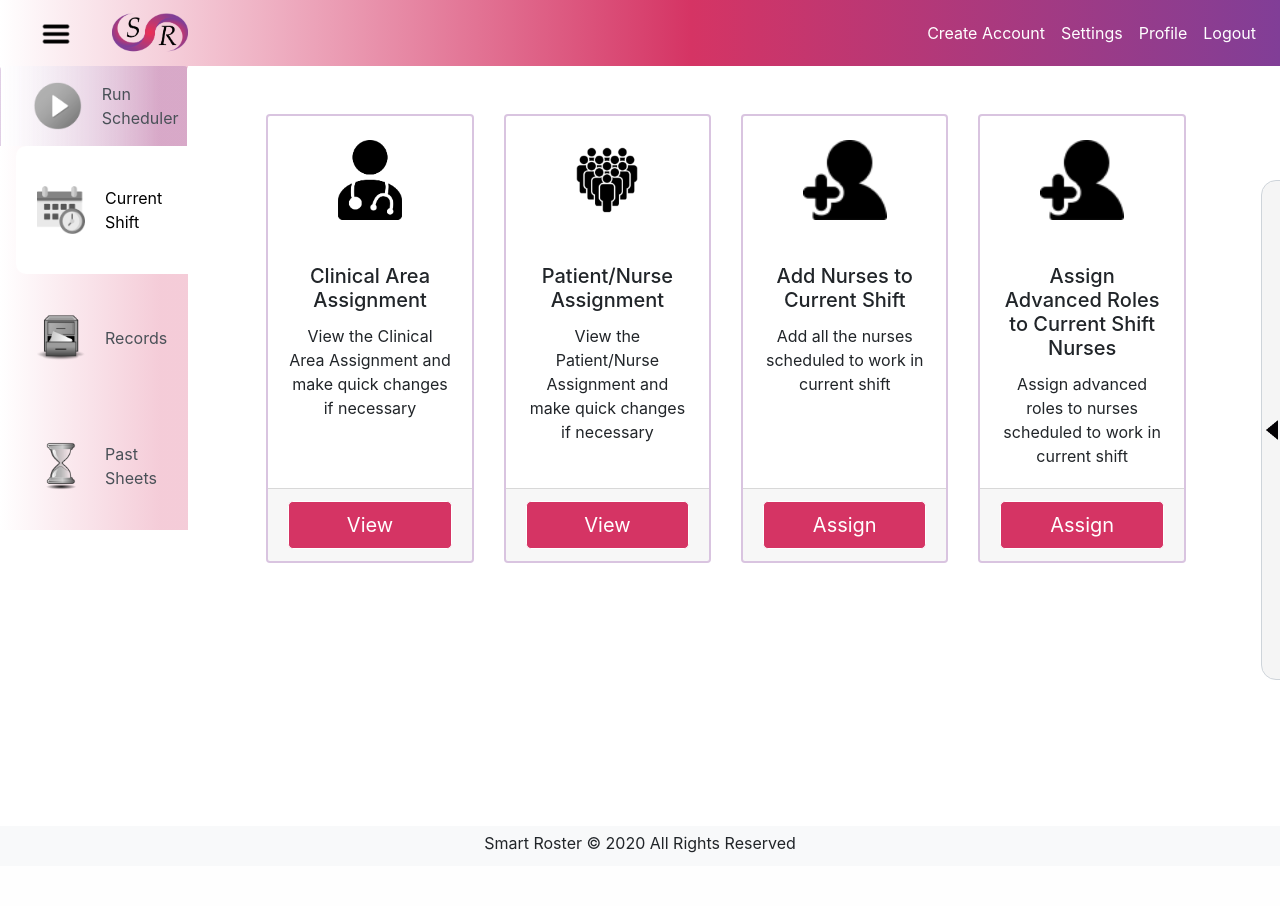
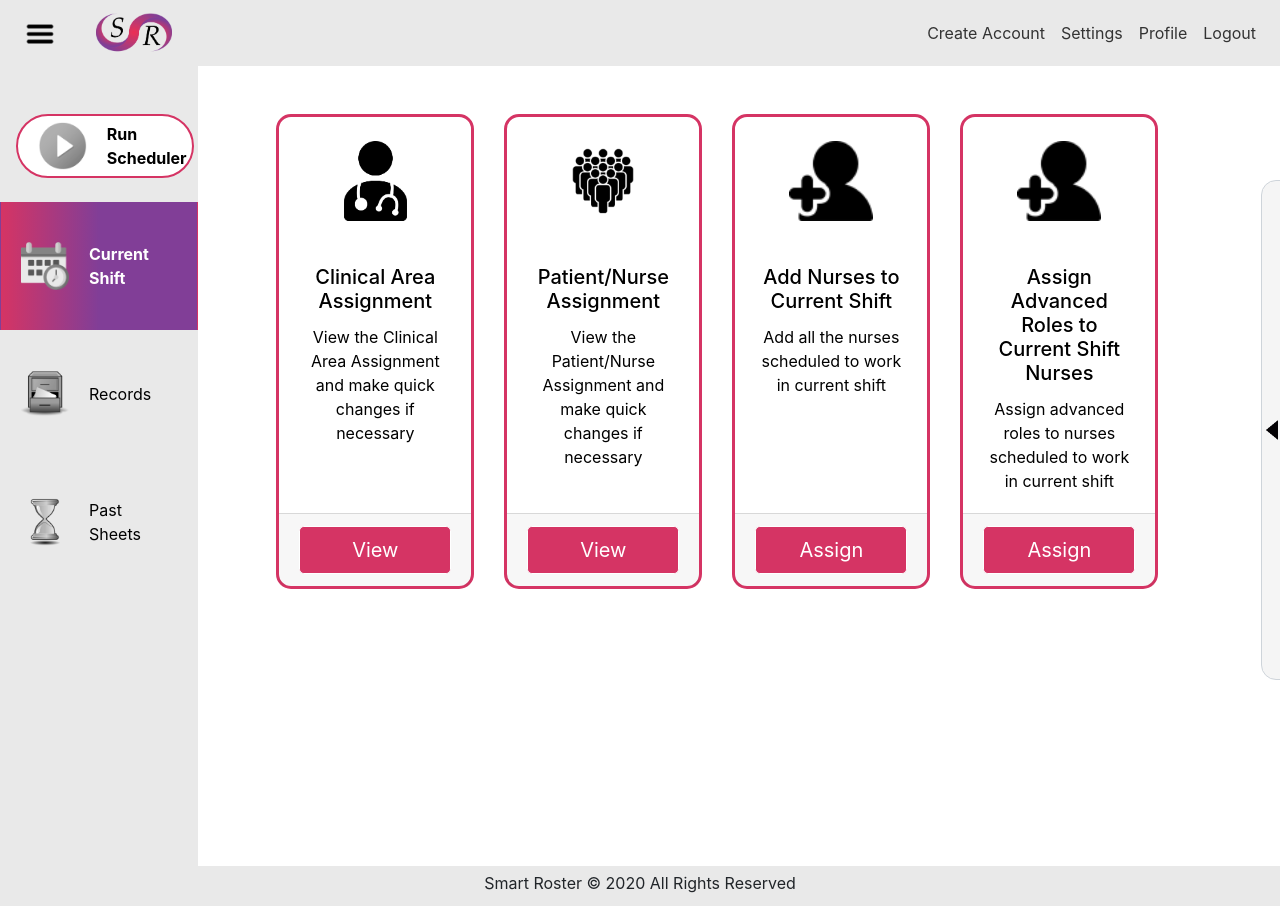
Before and after one commit to jho53/smart-roster-schedule, a Flask app: page / in a window 1280 px wide. Before the commit the page ends 853 px from the top, so only its background shows below. Run offline with Flask 2, Linux system fonts and the light colour scheme; the visitor is signed in with stand-in values (Sample User, id 1); data that the repository does not hold is empty; some libraries are stand-ins or nearby versions.

Commit message:
full website recoloured

```diff
--- a/code/static/sass/style.scss
+++ b/code/static/sass/style.scss
@@ -4,8 +4,16 @@ body {
   background-color: white;
 }
 
+.container-fluid {
+  padding: 0;
+}
+
 table {
   display: "block";
+}
+
+.row {
+  margin: 0;
 }
 
 // div {
@@ -64,20 +72,18 @@ table {
   padding-top: 5px;
 }
 
-.card:hover {
-  background: #ffffff;
-}
-
 /* Navbar */
 .navbar_custom {
-  background: linear-gradient(90deg, rgba(255,255,255,1) 0%, rgba(213,52,100,1) 54%, rgba(129,62,151,1) 100%);
+  background-color: rgb(233, 233, 233);
+  padding-left: 0;
 }
 
 .navbar_text {
-  color: white;
+  color: #333333;
 
   &:hover {
-    color: pink;
+    color: #D53464;
+    font-weight: bolder;
   }
 
   &.current_link {
@@ -106,36 +112,41 @@ table {
 }
 
 .card_custom {
-  background-color: white;
-  transition: 0.4s ease-in;
+  background-color: transparent;
+  transition: 0.3s ease-in;
   width: 18rem;
-  border: 2px solid rgba(129,62,151,0.3);
+  border: 3px solid rgba(213,52,100,1);
+  border-radius: 15px;
+  color: black;
 
   &:hover {
-    background-color: rgba(129,62,151,0.4);
+    background: linear-gradient(90deg, rgba(213,52,100,1) 0%, rgba(129,62,151,1) 50%);
+    transition: 0.3s;
+    color: white;
+    border: 3px solid rgba(129,62,151,0.3);
+
     .custom_card_img {
       height: 96px;
-      transition: 0.4s;
+      transition: 0.3s;
       margin: 1rem;
     }
   }
 }
 
 .run_tab_custom {
-  height: 5rem;
+  height: 4rem;
   display: flex;
   align-items: center;
-  background: linear-gradient(90deg, rgba(255,255,255,1) 0%, rgba(129,62,151,0.25) 85%);
-  border-color: transparent;
-  padding-left: 2rem;
-  margin: 0px;
+  background-color: white;
+  border: 2px solid #D53464;
+  color: black;
+  font-weight: bold;
+  width: 90%;
 
   &:hover {
-    background: linear-gradient(90deg, rgba(129,62,151,0.25) 0%, rgba(129,62,151,0.6) 85%);
-    font-size: larger;
-    font-weight: bolder;
+    background: linear-gradient(90deg, rgba(213,52,100,1) 0%, rgba(129,62,151,1) 50%);
     color: white;
-    transition: 0.1s;
+    transition: 0.1s ease-in;
   }
 }
 
@@ -145,16 +156,20 @@ table {
   align-items: center;
   background-color: transparent;
   border-color: transparent;
-  border-radius: 10px;
   margin: 0rem;
+  color: black;
 
   &.active {
-    background-color: white;
+    background: linear-gradient(90deg, rgba(213,52,100,1) 0%, rgba(129,62,151,1) 50%);
     border-color: transparent;
-    color: black;
+    font-weight: bolder;
+    color: white;
 
     &:hover {
-      background-color: white;
+      background: linear-gradient(90deg, rgba(213,52,100,1) 0%, rgba(129,62,151,1) 50%);
+      border-color: transparent;
+      font-weight: bolder;
+      color: white;
     }
   }
 
@@ -174,7 +190,8 @@ table {
 }
 
 .tab_menu_custom {
-  background: linear-gradient(90deg, rgba(255,255,255,1) 0%, rgba(213,52,100,0.25) 85%);
+  background-color: rgb(233, 233, 233);
+  height: 100vh;
 }
 
 
--- a/code/static/style.css
+++ b/code/static/style.css
@@ -4,8 +4,16 @@ body {
   background-color: white;
 }
 
+.container-fluid {
+  padding: 0;
+}
+
 table {
   display: "block";
+}
+
+.row {
+  margin: 0;
 }
 
 /******* Class Styling *******/
@@ -61,20 +69,18 @@ table {
   padding-top: 5px;
 }
 
-.card:hover {
-  background: #ffffff;
-}
-
 /* Navbar */
 .navbar_custom {
-  background: linear-gradient(90deg, white 0%, #d53464 54%, #813e97 100%);
+  background-color: #e9e9e9;
+  padding-left: 0;
 }
 
 .navbar_text {
-  color: white;
+  color: #333333;
 }
 .navbar_text:hover {
-  color: pink;
+  color: #D53464;
+  font-weight: bolder;
 }
 .navbar_text.current_link {
   color: yellow;
@@ -99,35 +105,39 @@ table {
 }
 
 .card_custom {
-  background-color: white;
-  transition: 0.4s ease-in;
+  background-color: transparent;
+  transition: 0.3s ease-in;
   width: 18rem;
-  border: 2px solid rgba(129, 62, 151, 0.3);
+  border: 3px solid #d53464;
+  border-radius: 15px;
+  color: black;
 }
 .card_custom:hover {
-  background-color: rgba(129, 62, 151, 0.4);
+  background: linear-gradient(90deg, #d53464 0%, #813e97 50%);
+  transition: 0.3s;
+  color: white;
+  border: 3px solid rgba(129, 62, 151, 0.3);
 }
 .card_custom:hover .custom_card_img {
   height: 96px;
-  transition: 0.4s;
+  transition: 0.3s;
   margin: 1rem;
 }
 
 .run_tab_custom {
-  height: 5rem;
+  height: 4rem;
   display: flex;
   align-items: center;
-  background: linear-gradient(90deg, white 0%, rgba(129, 62, 151, 0.25) 85%);
-  border-color: transparent;
-  padding-left: 2rem;
-  margin: 0px;
+  background-color: white;
+  border: 2px solid #D53464;
+  color: black;
+  font-weight: bold;
+  width: 90%;
 }
 .run_tab_custom:hover {
-  background: linear-gradient(90deg, rgba(129, 62, 151, 0.25) 0%, rgba(129, 62, 151, 0.6) 85%);
-  font-size: larger;
-  font-weight: bolder;
+  background: linear-gradient(90deg, #d53464 0%, #813e97 50%);
   color: white;
-  transition: 0.1s;
+  transition: 0.1s ease-in;
 }
 
 .tab_custom {
@@ -136,16 +146,20 @@ table {
   align-items: center;
   background-color: transparent;
   border-color: transparent;
-  border-radius: 10px;
   margin: 0rem;
+  color: black;
 }
 .tab_custom.active {
-  background-color: white;
+  background: linear-gradient(90deg, #d53464 0%, #813e97 50%);
   border-color: transparent;
-  color: black;
+  font-weight: bolder;
+  color: white;
 }
 .tab_custom.active:hover {
-  background-color: white;
+  background: linear-gradient(90deg, #d53464 0%, #813e97 50%);
+  border-color: transparent;
+  font-weight: bolder;
+  color: white;
 }
 .tab_custom:hover {
   background-color: transparent;
@@ -162,7 +177,8 @@ table {
 }
 
 .tab_menu_custom {
-  background: linear-gradient(90deg, white 0%, rgba(213, 52, 100, 0.25) 85%);
+  background-color: #e9e9e9;
+  height: 100vh;
 }
 
 /* Sidebar */
--- a/code/templates/base.html
+++ b/code/templates/base.html
@@ -106,7 +106,7 @@
             {% block content %}
             {% endblock %}
             {% if loggedin %}
-            <footer class="footer navbar-light bg-light">
+            <footer class="footer navbar_custom">
                 <p>Smart Roster © {{ now.year }} All Rights Reserved</p>
             </footer>
             {% endif %}
--- a/code/templates/mainPage.html
+++ b/code/templates/mainPage.html
@@ -4,18 +4,18 @@
 
 <div class="row">
     <!--Left Sidebar View-->
-    <div class="col-2">
+    <div class="col-2 pl-0">
         <div class="list-group tab_menu_custom" id="list-tab" role="tablist" style="z-index: 0;">
-            <a href="#" data-toggle="modal" data-target="#runVerifyModal"
-                class="list-group-item list-group-item-action run_tab_custom"><img class="sidebar-icons tab_image_custom"
+            <a href="#" data-toggle="modal" data-target="#runVerifyModal" style="border-radius: 35px;"
+                class="list-group-item list-group-item-action run_tab_custom ml-3 mb-4 mt-5"><img class="sidebar-icons tab_image_custom"
                     src="/images/run.png">Run Scheduler</a>
-            <a class="list-group-item list-group-item-action tab_custom ml-3 active" id="list-assignments-list" data-toggle="list"
+            <a class="list-group-item list-group-item-action tab_custom active" id="list-assignments-list" data-toggle="list"
                 href="#list-assignments" role="tab" aria-controls="assignments"><img class="sidebar-icons tab_image_custom"
                     src="/images/current_shift.png">Current Shift</a>
-            <a class="list-group-item list-group-item-action tab_custom ml-3" id="list-records-list" data-toggle="list"
+            <a class="list-group-item list-group-item-action tab_custom" id="list-records-list" data-toggle="list"
                 href="#list-records" role="tab" aria-controls="records"><img class="sidebar-icons tab_image_custom"
                     src="/images/records.png">Records</a>
-            <a class="list-group-item list-group-item-action tab_custom ml-3" id="list-pastsheets-list" data-toggle="list"
+            <a class="list-group-item list-group-item-action tab_custom" id="list-pastsheets-list" data-toggle="list"
                 href="#list-pastsheets" role="tab" aria-controls="pastsheets"><img class="sidebar-icons tab_image_custom"
                     src="/images/pastsheets.png">Past Sheets</a>
         </div>
@@ -455,10 +455,10 @@
         <img id="quickLinksIcon" class="quick-link-tab-icon" src="/images/quicklinks-icon.png">
     </div>
     <div id="quicklinksContent" class="quick-links-content">
-        <a href="#"><img class="quick-link-icons" src="/images/add-patient-icon.png"><br>Add Patient</a>
-        <a href="#"><img class="quick-link-icons" src="/images/add-nurse-icon.png"><br>Add Nurse</a>
-        <a href="#" onclick="printExternal('/currentCAASheet')"><img class="quick-link-icons" src="/images/print-icon.png"><br>Print Current<br>CA Sheet</a>
-        <a href="#" onclick="printExternal('/currentPNSheet')"><img class="quick-link-icons" src="/images/print-icon.png"><br>Print Current<br>P/N Sheet</a>
+        <a href="#"><img class="quick-link-icons" height="70px" src="/images/add-patient-icon.png"><br>Add Patient</a>
+        <a href="#"><img class="quick-link-icons" height="70px" src="/images/add-nurse-icon.png"><br>Add Nurse</a>
+        <a href="#" onclick="printExternal('/currentCAASheet')"><img class="quick-link-icons"  height="70px" src="/images/print-icon.png"><br>Print Current<br>CA Sheet</a>
+        <a href="#" onclick="printExternal('/currentPNSheet')"><img class="quick-link-icons" height="70px" src="/images/print-icon.png"><br>Print Current<br>P/N Sheet</a>
     </div>
 </div>
 
```
Also changed, not shown: other parts of code/static/sass/style.scss (+27 -5 lines), other parts of code/static/style.css (+26 -5 lines), code/templates/Records/nurseRecord.html (+11 -11 lines), code/templates/Records/patientRecord.html (+7 -7 lines), code/templates/register.html (+17 -10 lines), code/static/images/SmartRosterLogoDark1.png (added), code/static/images/SmartRosterLogoDark2.png (added), code/static/images/add_nurse_icon_white.png (added), code/static/images/add_nurse_white.png (added), code/static/images/hamburger_white.png (added), code/static/images/patient_records_white.png (added), 1 other file.
